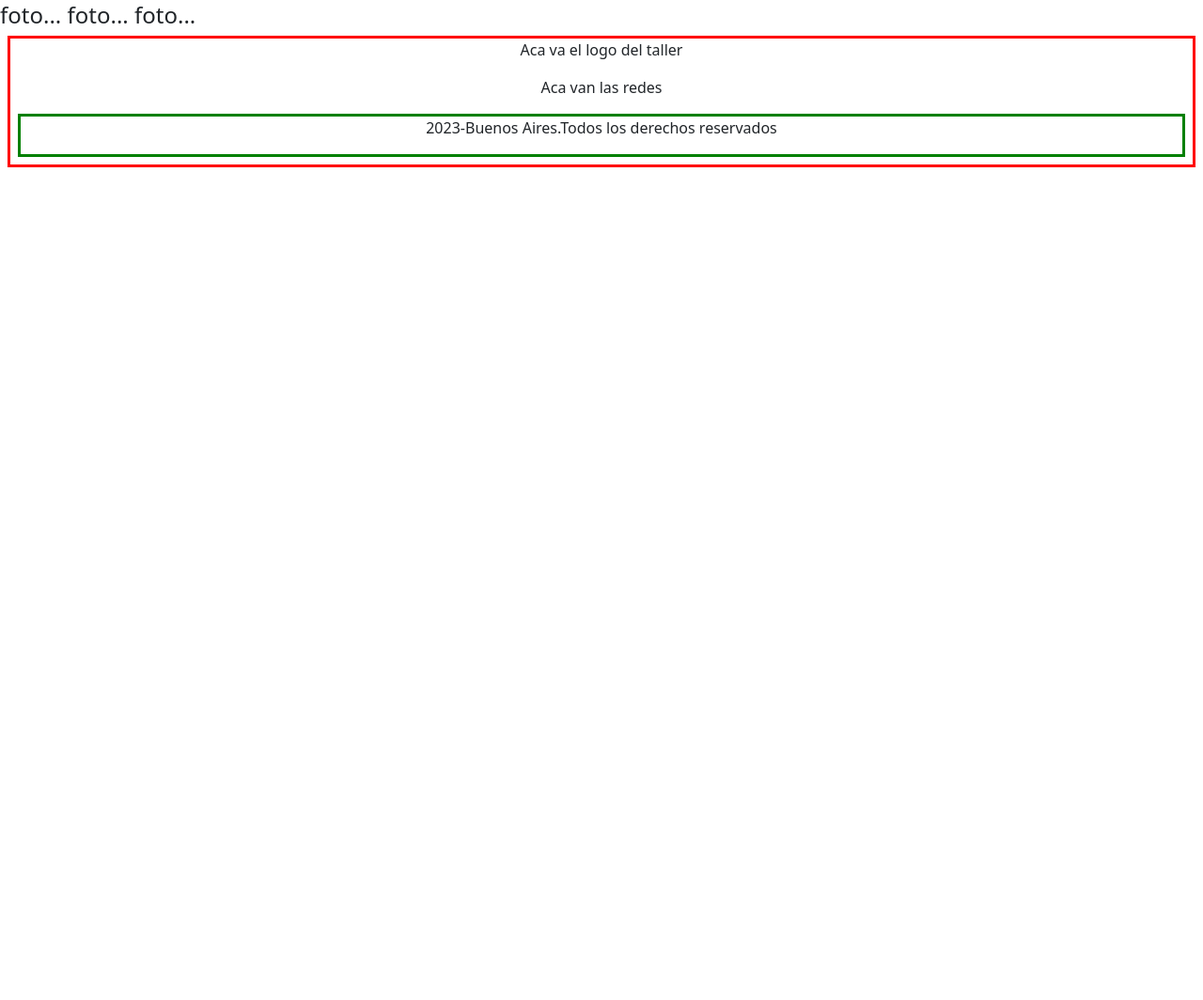
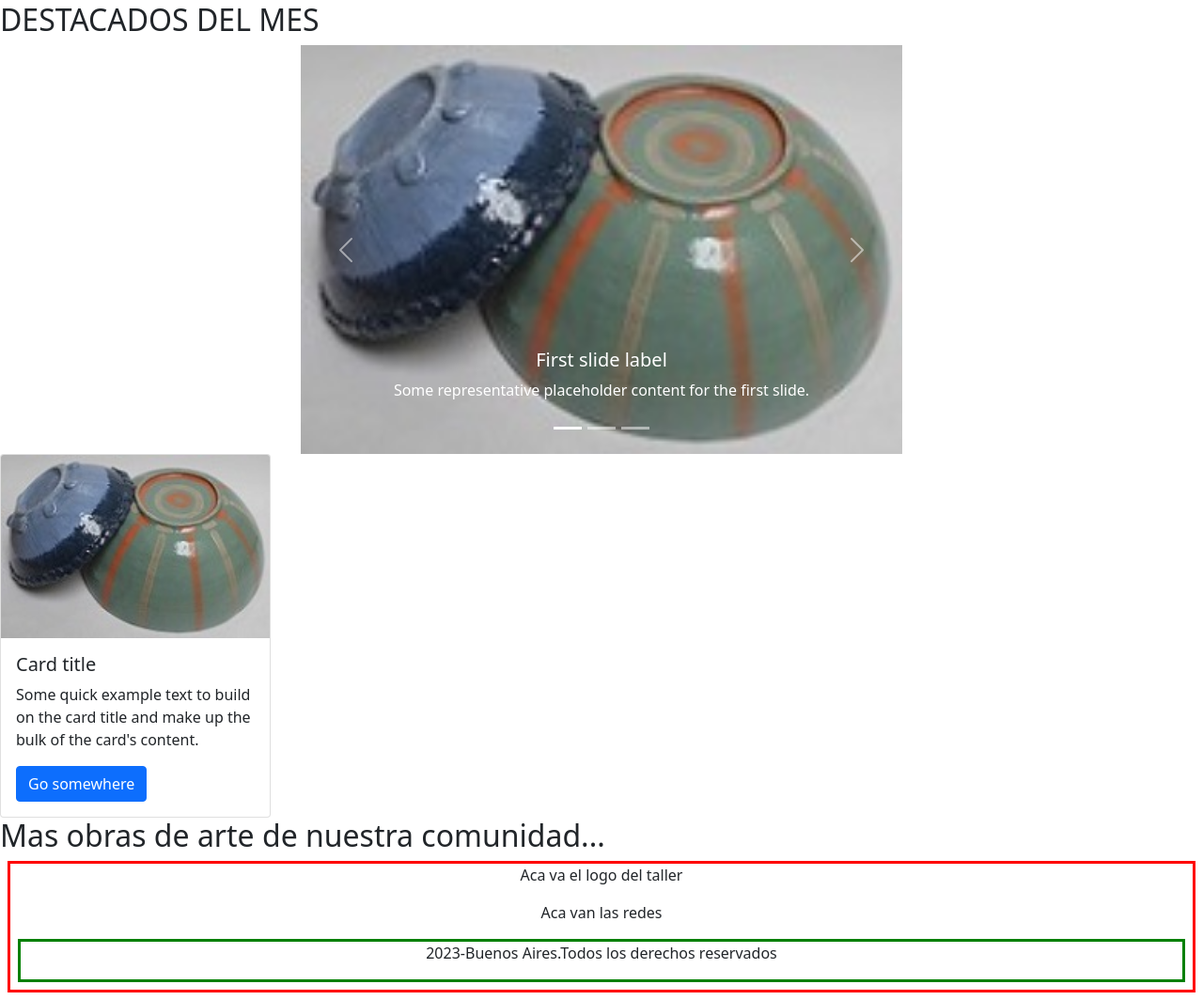
Before and after one commit to SSDD2022/TP3, a Django app: page /galeria/ in a window 1280 px wide. Shown: the part 136-1200 px from the top of the page at 94% size. Before the commit the page ends 314 px from the top, so only its background shows below. Run offline with Django 4.2, Linux system fonts and the light colour scheme; some libraries are stand-ins or nearby versions.

Commit message:
carrusel y tarjeta en galeria

```diff
--- a/taller/templates/taller/galeria.html
+++ b/taller/templates/taller/galeria.html
@@ -1,16 +1,71 @@
 {% extends 'taller/base.html' %}
+{% load static %}
 
 {% block title %}Galería{% endblock %}
 
 <body>
     {% block header %}
-        <h1>Galería de Trabajos</h1>
-        <h3>Fotos de platos, tazas cucos, etc hecho por alumnos...</h3>
+    <h1>Galería de Trabajos</h1>
+    <h3>Fotos de platos, tazas cucos, etc hecho por alumnos...</h3>
     {% endblock %}
 
     {% block content %}
-        <section>
-            <h4>foto... foto... foto...</h4>
-        </section>
+
+    <section>
+
+        <h2>DESTACADOS DEL MES</h2>
+        <div id="carouselExampleCaptions" class="carousel slide" data-bs-ride="carousel" style="width: 50%;margin:0 auto;">
+            <div class="carousel-indicators">
+              <button type="button" data-bs-target="#carouselExampleCaptions" data-bs-slide-to="0" class="active" aria-current="true" aria-label="Slide 1"></button>
+              <button type="button" data-bs-target="#carouselExampleCaptions" data-bs-slide-to="1" aria-label="Slide 2"></button>
+              <button type="button" data-bs-target="#carouselExampleCaptions" data-bs-slide-to="2" aria-label="Slide 3"></button>
+            </div>
+            <div class="carousel-inner">
+              <div class="carousel-item active">
+                <img src="{% static 'taller\img\curso-esmaltado2.jpg' %}" class="d-block w-100" alt="...">
+                <div class="carousel-caption d-none d-md-block">
+                  <h5>First slide label</h5>
+                  <p>Some representative placeholder content for the first slide.</p>
+                </div>
+              </div>
+              <div class="carousel-item">
+                <img src="{% static 'taller\img\curso-alfareria_adultos9.png' %}" class="d-block w-100" alt="...">
+                <div class="carousel-caption d-none d-md-block">
+                  <h5>Second slide label</h5>
+                  <p>Some representative placeholder content for the second slide.</p>
+                </div>
+              </div>
+              <div class="carousel-item">
+                <img src="{% static 'taller\img\curso-ceramica_adultos3.jpg' %}" class="d-block w-100" alt="...">
+                <div class="carousel-caption d-none d-md-block">
+                  <h5>Third slide label</h5>
+                  <p>Some representative placeholder content for the third slide.</p>
+                </div>
+              </div>
+            </div>
+            <button class="carousel-control-prev" type="button" data-bs-target="#carouselExampleCaptions" data-bs-slide="prev">
+              <span class="carousel-control-prev-icon" aria-hidden="true"></span>
+              <span class="visually-hidden">Previous</span>
+            </button>
+            <button class="carousel-control-next" type="button" data-bs-target="#carouselExampleCaptions" data-bs-slide="next">
+              <span class="carousel-control-next-icon" aria-hidden="true"></span>
+              <span class="visually-hidden">Next</span>
+            </button>
+          </div>
+    </section>
+    <div class="card" style="width: 18rem;">
+        <img src="{% static 'taller\img\curso-esmaltado2.jpg' %}" class="card-img-top" alt="...">
+        <div class="card-body">
+            <h5 class="card-title">Card title</h5>
+            <p class="card-text">Some quick example text to build on the card title and make up the bulk of the card's
+                content.</p>
+            <a href="#" class="btn btn-primary">Go somewhere</a>
+        </div>
+    </div>
+    <section>
+        <h2>Mas obras de arte de nuestra comunidad...</h2>
+
+    </section>
+
     {% endblock %}
 </body>
```
